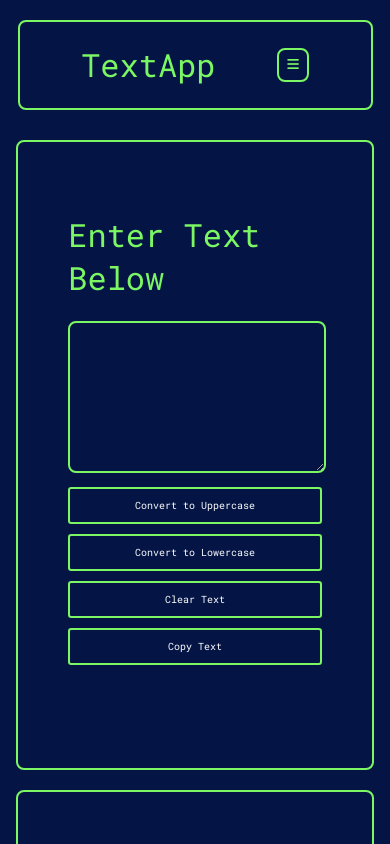
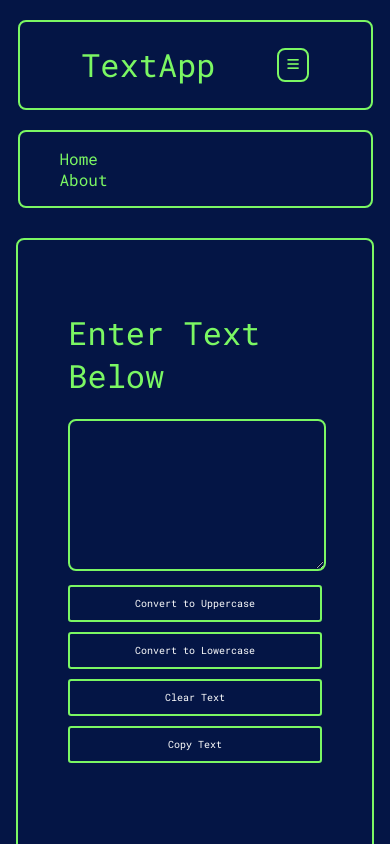
Before and after one commit to bilalshahzadd/textApp, a React (Create React App) app: page / in a window 390 px wide. Both pictures are taken after a click on the button 293 px from the left and 64 px from the top of the page. Shown: the top 844 px of the page. Built offline with nearby package versions, Linux system fonts and the light colour scheme.

Commit message:
reponsive update

```diff
--- a/src/App.css
+++ b/src/App.css
@@ -142,6 +142,19 @@ body {
     border-radius: 0.5rem;
     color: #7bf763;
   }
+
+  #myLinks {
+    margin-top: 20px;
+    border: 2px solid #7bf763;
+    border-radius: 0.5rem;
+    width: 90%;
+    margin-left: auto;
+    margin-right: auto;
+  }
+
+  #myLinks li {
+    list-style: none;
+  }
 }
 
 @media only screen and (max-width: 600px) {
--- a/src/components/Nav.jsx
+++ b/src/components/Nav.jsx
@@ -1,8 +1,25 @@
 import React from 'react'
+import { useState } from 'react';
 import DarkLight from './DarkLight';
 
 
 export default function Nav() {
+
+    const [style, setStyle] = useState({
+        display: 'none'
+    })
+
+    const toggleMenu = () => {
+        if (style.display === 'none') {
+            setStyle({
+                display: 'block'
+            })
+        } else {
+            setStyle({
+                display: 'none'
+            })
+        }
+    }
 
     return (
         <>
@@ -19,9 +36,15 @@ export default function Nav() {
 
             <header className="mobileHeader">
                 <h1 className="mobileTitle">TextApp</h1>
-                <button className="fa-solid fa-bars"></button>
+                <button className="fa-solid fa-bars" onClick={toggleMenu}></button>
             </header>
 
+            <div id="myLinks" style={style}>
+                <ul>
+                    <li>Home</li>
+                    <li>About</li>
+                </ul>
+            </div>
         </>
     )
 }
```
